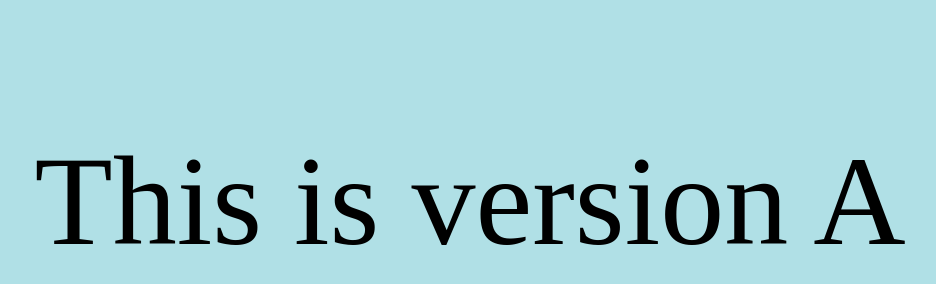
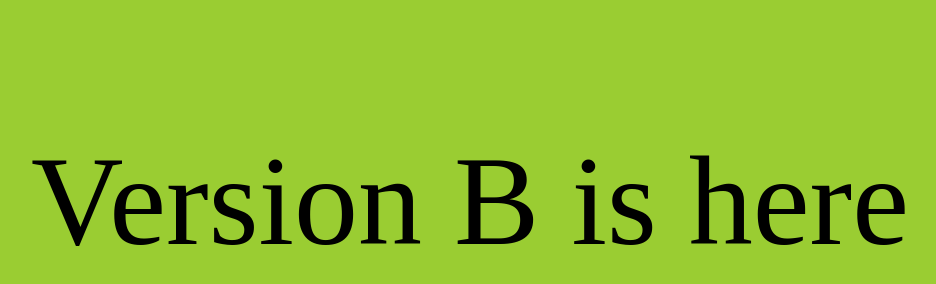
Before and after one commit to t-d-h/docker-images, a plain HTML site: page nginx/index.html in a window 1280 px wide. Shown: the whole page, without its empty margins (170-1106 px from the left). Drawn offline with Linux system fonts and the light colour scheme.

Commit message:
version B

```diff
--- a/nginx/index.html
+++ b/nginx/index.html
@@ -3,12 +3,12 @@
     <head>
         <title>Version A</title>
     </head>
-    <body style="background-color:powderblue;"">
+    <body style="background-color:yellowgreen;"">
         <style>
             h1 {text-align: center;}
             p {text-align: center;}
             div {text-align: center;}
             </style>
-        <p style="font-size:10vw">This is version A</p>
+        <p style="font-size:10vw">Version B is here</p>
     </body>
 </html>
```
Also changed, not shown: 1 other file.
